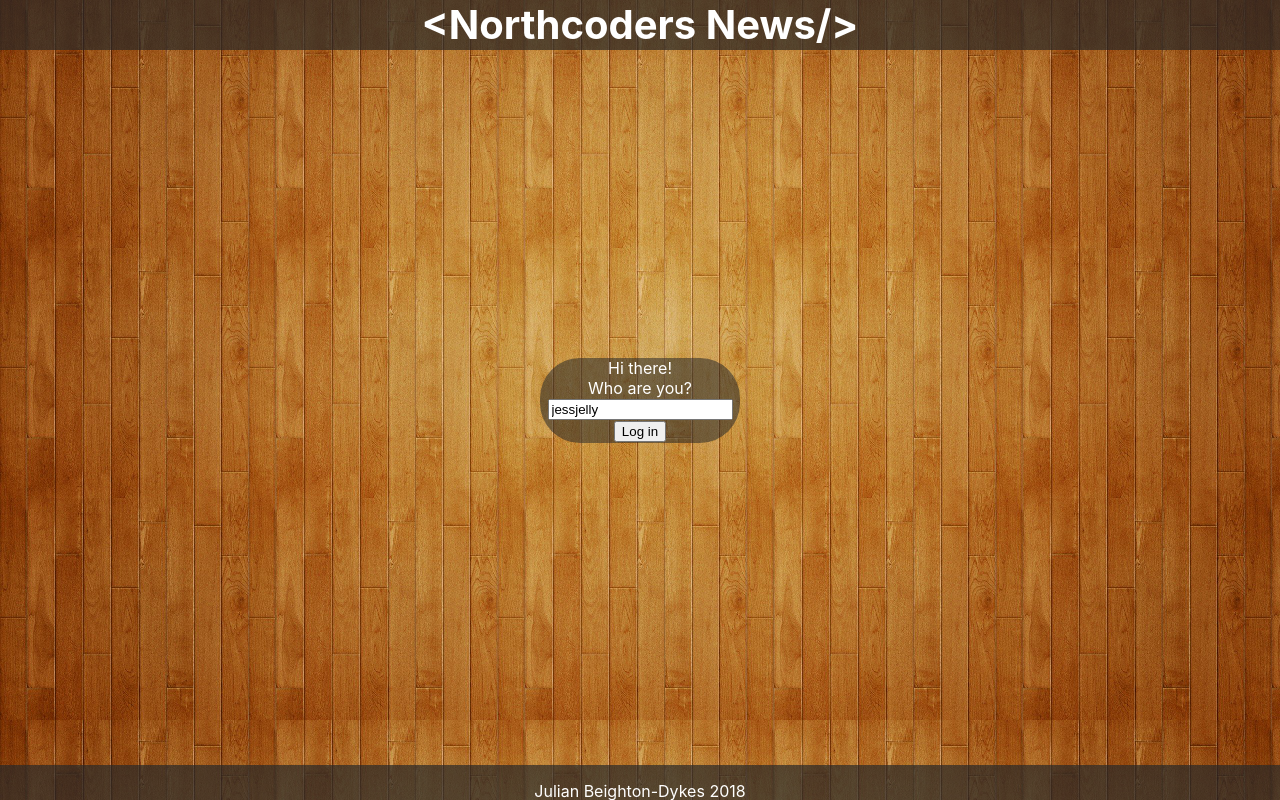
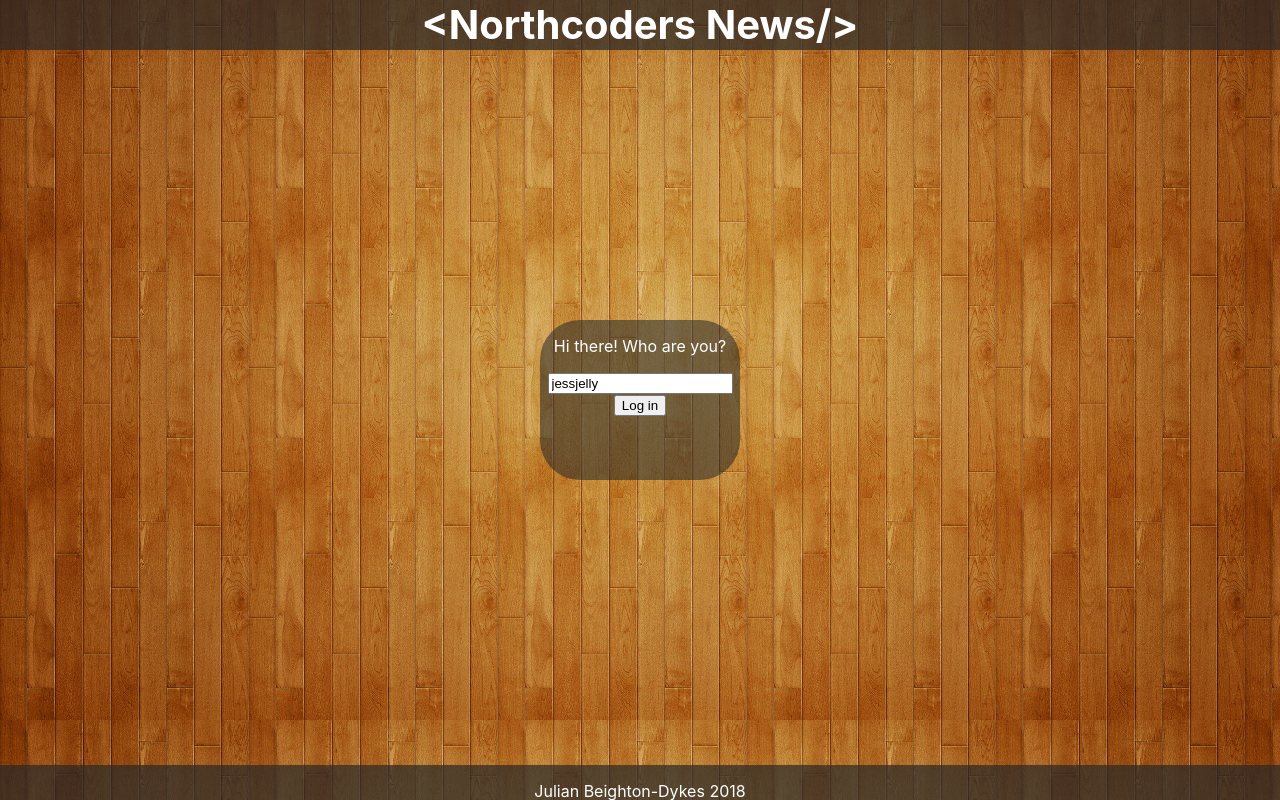
Before and after one commit to jugelington/northcoders-news-frontend, a React (Create React App) app: page / in a window 1280 px wide. Built offline with nearby package versions, Linux system fonts and the light colour scheme; the HTML template or start-up script is replaced by a standard one.

Commit message:
implemented error-checking for login

```diff
--- a/src/App.js
+++ b/src/App.js
@@ -16,7 +16,8 @@ import Error from './components/Error';
 
 class App extends Component {
   state = {
-    user: null
+    user: null,
+    loginError: false
   };
 
   render() {
@@ -26,6 +27,7 @@ class App extends Component {
           login={this.login}
           loggedIn={this.state.loggedIn}
           user={this.state.user ? this.state.user : null}
+          loginError={this.state.loginError}
         />
         <Header />
 
@@ -56,7 +58,12 @@ class App extends Component {
   }
 
   login = username => {
-    api.fetchUser(username).then(user => this.setState({ user }));
+    api
+      .fetchUser(username)
+      .then(user => this.setState({ user, loginError: false }))
+      .catch(() => {
+        this.setState({ loginError: true });
+      });
   };
 
   logout = () => {
--- a/src/components/LoginBar.jsx
+++ b/src/components/LoginBar.jsx
@@ -22,10 +22,16 @@ class LoginBar extends Component {
       <>
         <form className="login-bar" onSubmit={this.handleSubmit}>
           <label htmlFor="username">
-            Hi there!
-            <br /> Who are you?
+            {' '}
+            {!this.props.loginError ? (
+              <p> Hi there! Who are you?</p>
+            ) : (
+              <p>
+                Login Failed!
+                <br /> Please try again.
+              </p>
+            )}
           </label>
-          <br />
           <input
             id="username"
             type="text"
--- a/src/css/LoginBar.css
+++ b/src/css/LoginBar.css
@@ -29,7 +29,7 @@
   left: 0;
   right: 0;
   margin: auto;
-  height: 85px;
+  height: 20%;
   width: 200px;
 }
 
```
